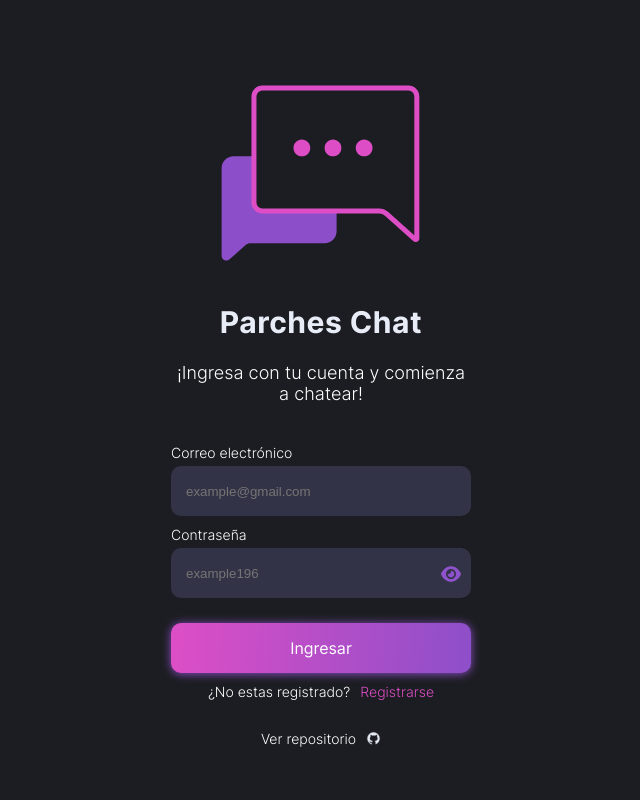
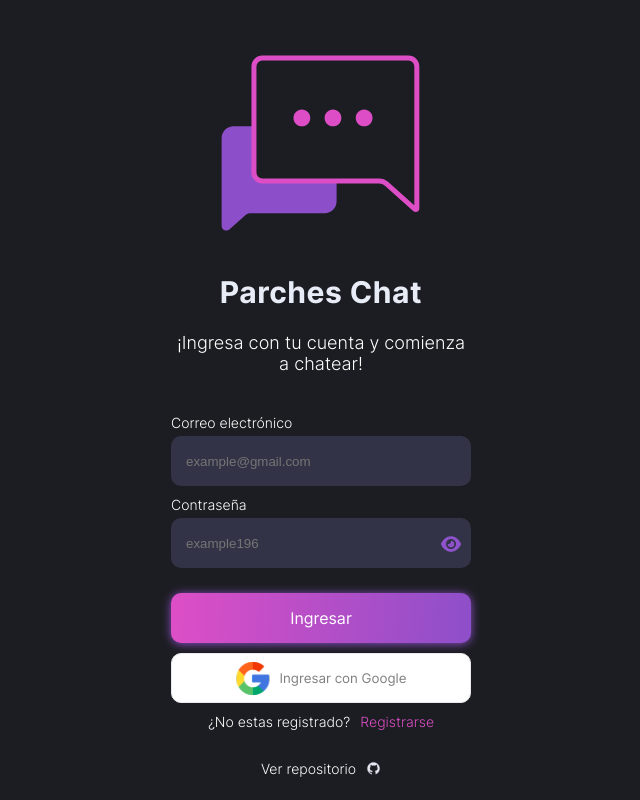
Before and after one commit to TeamMrWeb/parches-chat, a React (Vite) app: page /#/accounts/login in a window 1280 px wide. Shown: the whole page, without its empty margins (319-959 px from the left). Built offline with nearby package versions, Linux system fonts and the light colour scheme.

Commit message:
feat: add register and login with Google

```diff
--- a/package.json
+++ b/package.json
@@ -11,7 +11,7 @@
     "deploy": "gh-pages -d dist"
   },
   "dependencies": {
-    "@apollo/client": "^3.6.9",
+    "@apollo/client": "^3.7.1",
     "@reduxjs/toolkit": "^1.8.5",
     "emoji-picker-react": "^3.6.1",
     "firebase": "^9.13.0",
--- a/src/App.tsx
+++ b/src/App.tsx
@@ -27,6 +27,7 @@ function App() {
               <Route path="register" element={<Register />} />
               <Route path="emailverification/:email" element={<EmailVerification />} />
               <Route path="verify/:token" element={<VerifyAccount />} />
+              <Route path="*" element={<NotFound />} />
             </Route>
             <Route path="/login" element={<Navigate to="/accounts/login" />} />
             <Route path="/register" element={<Navigate to="/accounts/register" />} />
--- a/src/hooks/useGoogleSignIn.ts
+++ b/src/hooks/useGoogleSignIn.ts
@@ -1,31 +1,31 @@
-import { getAuth, GoogleAuthProvider, signInWithRedirect, getRedirectResult } from "firebase/auth"
 import { useEffect } from "react"
-import { useNavigate } from "react-router-dom"
 import { provider } from "../authGoogleProvider"
 import { useSubmitForm } from "./useSubmitForm"
+import { getAuth, signInWithRedirect, getRedirectResult } from "firebase/auth"
 
-export const useGoogleSignIn = () => {
+export const useGoogleSignIn = (authMethod: string) => {
   const auth = getAuth()
-  const navigate = useNavigate()
   const { handleSubmit } = useSubmitForm()
 
   useEffect(() => {
-    getRedirectResult(auth)
-      .then((result: any) => {
-        const user = result?.user
-        const email = user.email
-        console.log(user)
-        // handleSubmit(user, "login", "/chat")
-        // navigate("/login")
-      })
-      .catch(error => {
-        const errorCode = error.code
-        const errorMessage = error.message
-        const email = error?.customData?.email
-        const credential = GoogleAuthProvider.credentialFromError(error)
-        console.log(errorCode, errorMessage, email, credential)
-      })
-  }, [])
+    getRedirectResult(auth).then((result: any) => {
+      if (!result) return
+      const user = result.user
+      const email = user.email
+      const username = user.displayName
+      const password = ""
+      const authStrategy = "google"
+      console.log(user)
+      console.log(authMethod)
+      authMethod === "register"
+        ? handleSubmit(
+            { username, email, password, authStrategy },
+            "register",
+            "/accounts/emailverification"
+          )
+        : handleSubmit({ email, password, authStrategy }, "login", "/chat")
+    })
+  }, [authMethod])
 
   const signInWithGoogle = () => signInWithRedirect(auth, provider)
 
--- a/src/hooks/useSubmitForm.ts
+++ b/src/hooks/useSubmitForm.ts
@@ -21,7 +21,6 @@ export const useSubmitForm = () => {
 
   const handleSubmit = (values: any, type: string, redirecturl: string) => {
     dispatch(startLoader())
-    console.log(values)
     const { username, email, password, authStrategy } = values
     submitMethods[type as keyof typeof submitMethods]({
       variables: { username, email, password, authStrategy }
--- a/src/sections/EmailVerification/EmailVerification.tsx
+++ b/src/sections/EmailVerification/EmailVerification.tsx
@@ -2,7 +2,7 @@ import { Link, useParams } from "react-router-dom"
 import { useEmailVerification } from "./useEmailVerification"
 
 export default function EmailVerification() {
-  const { email, username } = useParams<{ email: string; username: string }>()
+  const { email } = useParams<{ email: string }>()
   const { sendEmailVerification, buttonCooldown, convertTimeToMinutesAndSeconds } =
     useEmailVerification()
 
--- a/src/sections/EmailVerification/useEmailVerification.ts
+++ b/src/sections/EmailVerification/useEmailVerification.ts
@@ -23,8 +23,8 @@ export const useEmailVerification = () => {
   }, [error, buttonCooldown])
 
   const sendEmailVerification = (email: string) => {
+    setButtonCooldown(300)
     sendVerificationToEmail({ variables: { email } }).then(() => {
-      setButtonCooldown(300)
       setInterval(() => setButtonCooldown(prev => prev - 1), 1000)
     })
   }
--- a/src/sections/Login/Login.tsx
+++ b/src/sections/Login/Login.tsx
@@ -1,10 +1,14 @@
 import { useSubmitForm } from "../../hooks/useSubmitForm"
 import { AccountQuestion, FormGroupInput, ViewRepository } from "../../components"
 import parchesChatIcon from "../../assets/icons/parches-chat-icon.svg"
+import googleIcon from "../../assets/icons/google-icon.svg"
 import { Form, Formik } from "formik"
 import * as Yup from "yup"
+import { useGoogleSignIn } from "../../hooks/useGoogleSignIn"
+
 export default function Login() {
   const { handleSubmit } = useSubmitForm()
+  const { signInWithGoogle } = useGoogleSignIn("login")
 
   return (
     <section className="login">
@@ -48,6 +52,10 @@ export default function Login() {
               required={true}
             />
             <input className="form__submit" type="submit" value="Ingresar" />
+            <button className="google-register" onClick={() => signInWithGoogle()} type="button">
+              <img src={googleIcon} alt="Ícono de Google" />
+              <span>Ingresar con Google</span>
+            </button>
             <AccountQuestion
               question="¿No estas registrado?"
               href="/accounts/register"
--- a/src/sections/Login/_login.scss
+++ b/src/sections/Login/_login.scss
@@ -46,6 +46,26 @@
         font-size: clamp(18px, 16px, 5vmin);
       }
     }
+    .google-register {
+      display: flex;
+      align-items: center;
+      justify-content: center;
+      gap: 10px;
+      width: 100%;
+      height: 50px;
+      border-radius: 10px;
+      color: gray;
+      cursor: pointer;
+      transition: color 0.5s ease;
+      font-family: $fontFamily;
+      background-color: white;
+      border: 1px solid #e9e9e9;
+      transition: all 0.25s;
+      &:hover {
+        color: $primaryColor;
+        box-shadow: 0px 5px 10px 0.5px white;
+      }
+    }
   }
 }
 
--- a/src/sections/Register/Register.tsx
+++ b/src/sections/Register/Register.tsx
@@ -8,7 +8,7 @@ import { useGoogleSignIn } from "../../hooks/useGoogleSignIn"
 
 export default function Register() {
   const { handleSubmit } = useSubmitForm()
-  const { signInWithGoogle } = useGoogleSignIn()
+  const { signInWithGoogle } = useGoogleSignIn("register")
 
   return (
     <section className="register">
@@ -63,11 +63,7 @@ export default function Register() {
               required={true}
             />
             <input className="form__submit" type="submit" value="Registrar cuenta" />
-            <button
-              className="google-register"
-              onClick={() => signInWithGoogle("register")}
-              type="button"
-            >
+            <button className="google-register" onClick={() => signInWithGoogle()} type="button">
               <img src={googleIcon} alt="Ícono de Google" />
               <span>Registrarse con Google</span>
             </button>
```
Also changed, not shown: 1 other file (tests, documents, lock files or other folders).
